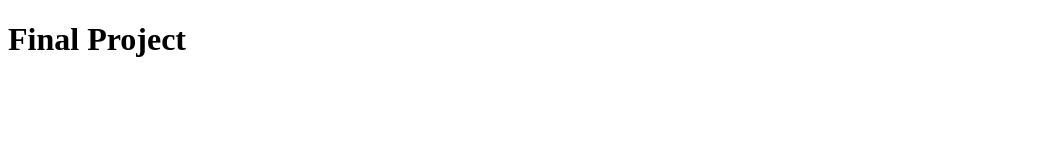
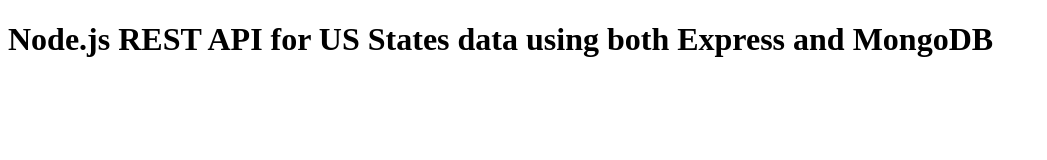
Before and after one commit to donnatiu/states, a website: page views/index.html in a window 1280 px wide. Shown: the whole page, without its empty margins (0-1047 px from the left). Drawn offline with Linux system fonts and the light colour scheme.

Commit message:
Updated index

```diff
--- a/views/index.html
+++ b/views/index.html
@@ -8,6 +8,6 @@
     <link rel="stylesheet" href="../public/css/style.css">
   </head>
   <body>
-	<h1>Final Project</h1>
+	<h1>Node.js REST API for US States data using both Express and MongoDB</h1>
   </body>
 </html>
```
